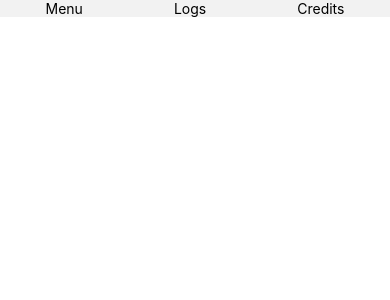
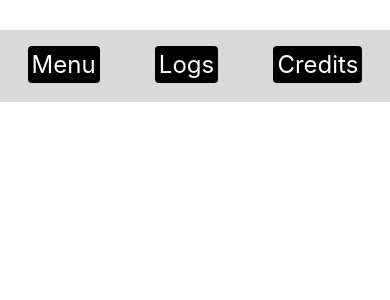
Before and after one commit to luis-luciqm/learning-react-native-expo, a React Native app: screen / in a window 390 px wide. Shown: the top 300 px of the page. Built offline with nearby package versions, Linux system fonts and the light colour scheme.

Commit message:
ajustando pagina inicial

```diff
--- a/App.js
+++ b/App.js
@@ -6,15 +6,16 @@ export default function App() {
     <View style={styles.container}>
       <View style={styles.header}>
         <View style={styles.bottoms}>
-          <Text>Menu</Text>
+          <Text style={styles.textBottom}>Menu</Text>
         </View>
         <View style={styles.bottoms}>
-          <Text>Logs</Text>
+          <Text style={styles.textBottom}>Logs</Text>
         </View>
         <View style={styles.bottoms}>
-          <Text>Credits</Text>
+          <Text style={styles.textBottom}>Credits</Text>
         </View>
       </View>
+
     </View>
   );
 }
@@ -29,12 +30,23 @@ const styles = StyleSheet.create({
   },
 
   header: {
-    backgroundColor: '#f2f2f2',
+    backgroundColor: '#d9d9d9',
     // width: '100%',
     display: 'flex',
     flexDirection: 'row',
     justifyContent: 'space-around',
+    marginTop: 30,
+    height: 72
   },
+
+  textBottom: {
+    color: 'white',
+    fontSize: 24,
+    backgroundColor: 'black',
+    marginTop: 16,
+    borderRadius: 4,
+    padding: 4,
+  }
 
 
 });
```
